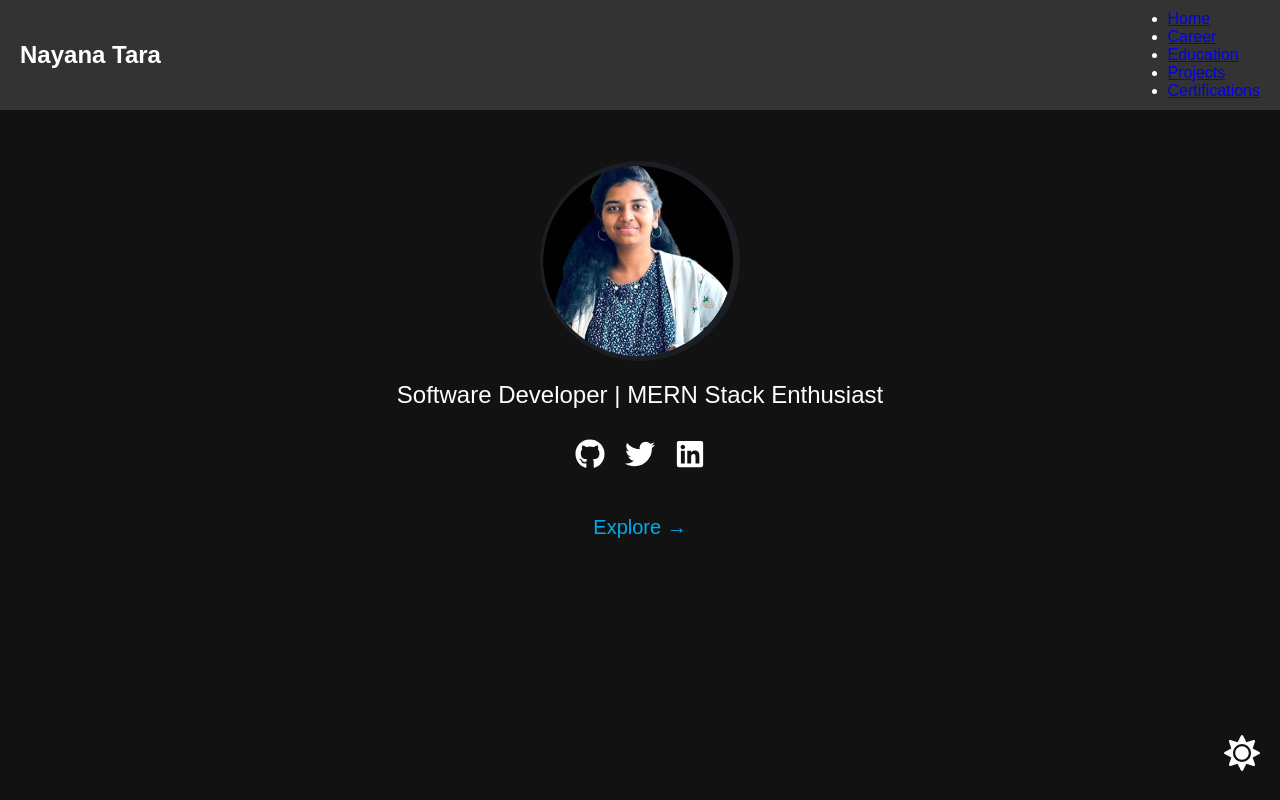
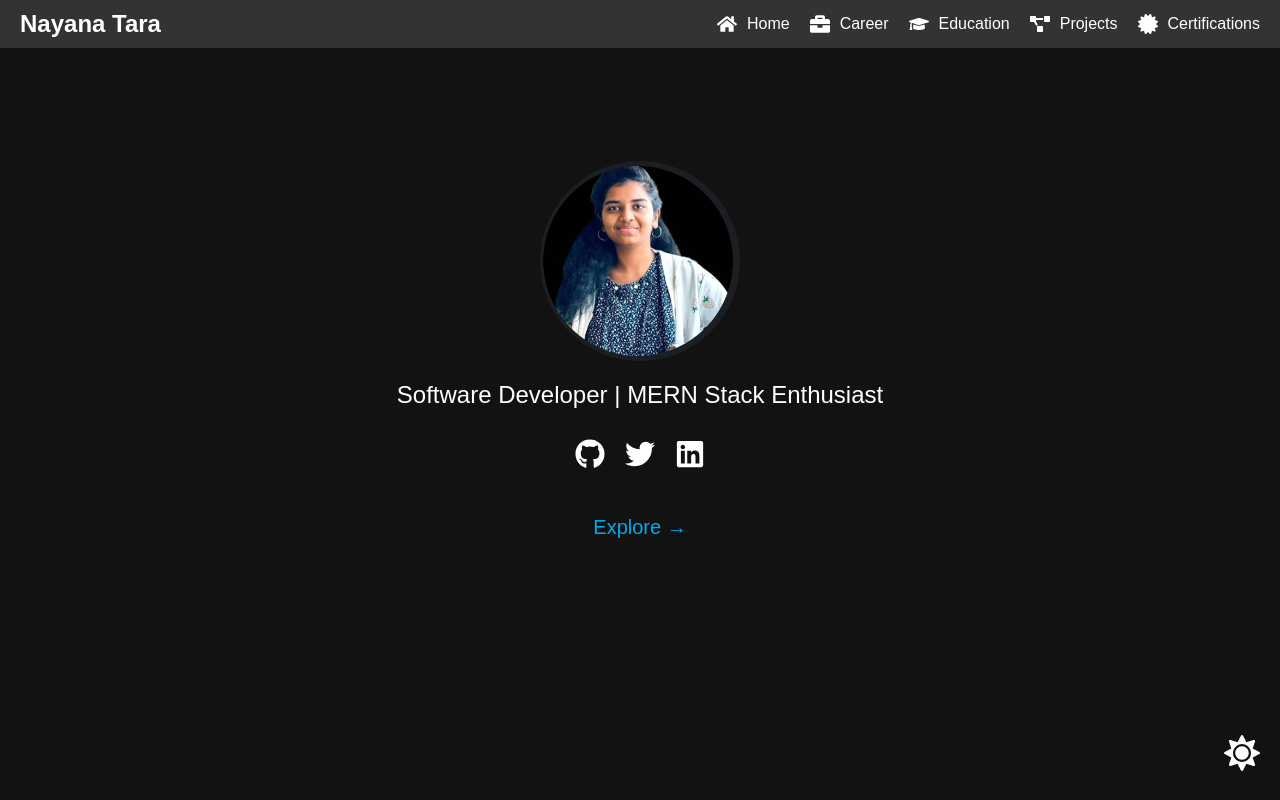
Before and after one commit to nayanatara07/personal_website, a React (Create React App) app: page / in a window 1280 px wide. Built offline with nearby package versions, Linux system fonts and the light colour scheme.

Commit message:
reframing header

```diff
--- a/src/components/Navbar.css
+++ b/src/components/Navbar.css
@@ -27,7 +27,30 @@
     transition: 0.4s;
   }
 
-  /* Show the hamburger icon on small screens */
+  /* Navigation links container */
+  .nav-links {
+    display: flex;
+    gap: 20px;
+  }
+
+  /* Icons and text for navigation items */
+  .nav-links li {
+    list-style: none;
+  }
+
+  .nav-links li a {
+    color: white;
+    text-decoration: none;
+    display: flex;
+    align-items: center;
+    gap: 10px;
+  }
+
+  .nav-icon {
+    font-size: 20px;
+  }
+
+  /* Hamburger menu display for small screens */
   @media (max-width: 768px) {
     .hamburger {
       display: flex;
@@ -46,16 +69,9 @@
     }
 
     .nav-links li {
-      list-style: none;
       padding: 10px 0;
     }
 
-    .nav-links li a {
-      color: white;
-      text-decoration: none;
-    }
-
-    /* When the hamburger is clicked, display the menu */
     .nav-links.open {
       display: flex;
     }
--- a/src/components/Navbar.js
+++ b/src/components/Navbar.js
@@ -1,6 +1,7 @@
 import React, { useState } from 'react';
 import './Navbar.css';
 import { Link } from 'react-router-dom';
+import { FaHome, FaBriefcase, FaGraduationCap, FaProjectDiagram, FaCertificate } from 'react-icons/fa';
 
 function Navbar() {
   const [isOpen, setIsOpen] = useState(false);
@@ -13,7 +14,7 @@ function Navbar() {
     <nav className="header">
       <h1>Nayana Tara</h1>
 
-      {/* Hamburger icon for smaller screens */}
+      {/* Hamburger icon */}
       <div className="hamburger" onClick={toggleMenu}>
         <div className="line"></div>
         <div className="line"></div>
@@ -22,11 +23,36 @@ function Navbar() {
 
       {/* Conditional class to toggle the menu visibility */}
       <ul className={`nav-links ${isOpen ? 'open' : ''}`}>
-        <li><Link to="/">Home</Link></li>
-        <li><Link to="/career">Career</Link></li>
-        <li><Link to="/education">Education</Link></li>
-        <li><Link to="/projects">Projects</Link></li>
-        <li><Link to="/certifications">Certifications</Link></li>
+        <li>
+          <Link to="/">
+            <FaHome className="nav-icon" />
+            Home
+          </Link>
+        </li>
+        <li>
+          <Link to="/career">
+            <FaBriefcase className="nav-icon" />
+            Career
+          </Link>
+        </li>
+        <li>
+          <Link to="/education">
+            <FaGraduationCap className="nav-icon" />
+            Education
+          </Link>
+        </li>
+        <li>
+          <Link to="/projects">
+            <FaProjectDiagram className="nav-icon" />
+            Projects
+          </Link>
+        </li>
+        <li>
+          <Link to="/certifications">
+            <FaCertificate className="nav-icon" />
+            Certifications
+          </Link>
+        </li>
       </ul>
     </nav>
   );
```
